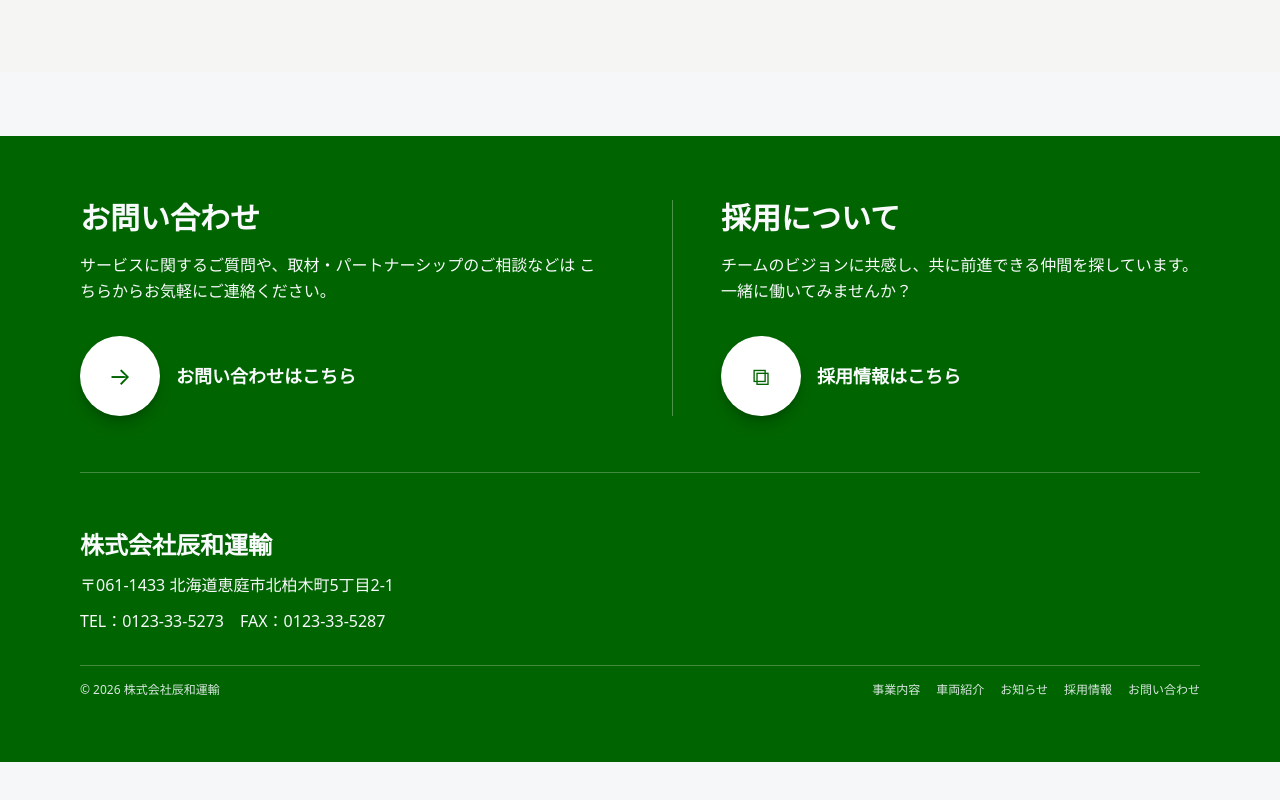
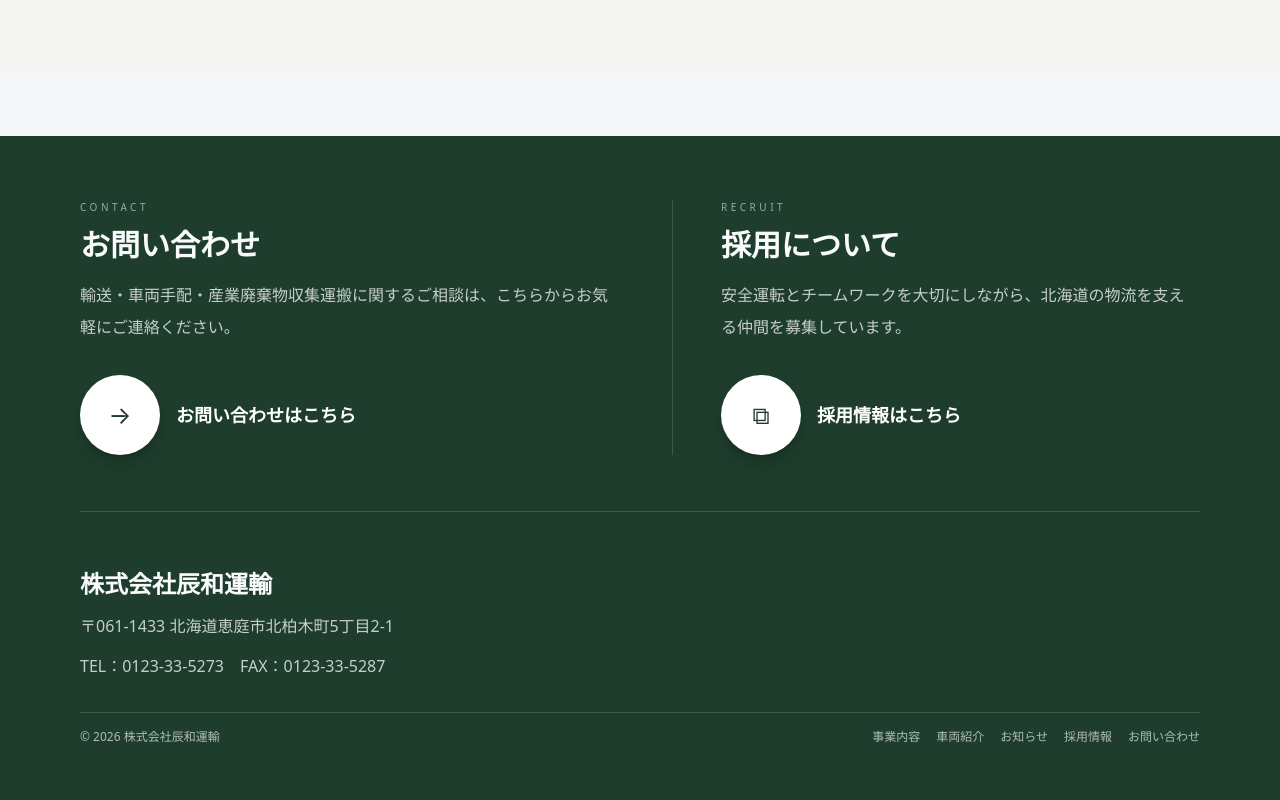
Before and after one commit to ANOSkdy/sinwaunyu, a Next.js app: page /contact in a window 1280 px wide. Shown: the part 1926-2726 px from the top of the page. Before the commit the page ends 2688 px from the top, so only its background shows below. Built offline with nearby package versions, Linux system fonts and the light colour scheme.

Commit message:
fix: align footer colors with new visual system

```diff
--- a/src/components/layout/Footer.tsx
+++ b/src/components/layout/Footer.tsx
@@ -4,91 +4,78 @@ export function Footer() {
   const year = new Date().getFullYear();
 
   return (
-    // フッター全体はプライマリグリーン
-    <footer
-      className="mt-16 text-slate-50"
-      style={{ backgroundColor: "#006400" }}
-    >
+    <footer className="mt-16 bg-[#1e3d2c] text-slate-50">
       <div className="mx-auto max-w-6xl px-4 py-12 md:py-16">
-        {/* 上段：お問い合わせ / 採用 CTA */}
-        <div className="grid gap-10 border-b border-white/25 pb-14 md:grid-cols-2 md:gap-16">
-          {/* お問い合わせ */}
+        <div className="grid gap-10 border-b border-white/15 pb-14 md:grid-cols-2 md:gap-16">
           <section>
-            <h2 className="text-2xl font-bold md:text-3xl">お問い合わせ</h2>
-            <p className="mt-4 text-sm leading-relaxed md:text-base">
-              サービスに関するご質問や、取材・パートナーシップのご相談などは
-              こちらからお気軽にご連絡ください。
+            <p className="font-mono text-[10px] uppercase tracking-[0.35em] text-white/55">
+              Contact
+            </p>
+            <h2 className="mt-3 text-2xl font-bold md:text-3xl">お問い合わせ</h2>
+            <p className="mt-4 text-sm leading-8 text-white/75 md:text-base">
+              輸送・車両手配・産業廃棄物収集運搬に関するご相談は、こちらからお気軽にご連絡ください。
             </p>
             <Link
               href="/contact"
-              className="mt-8 inline-flex items-center gap-4"
+              className="mt-8 inline-flex items-center gap-4 text-white transition hover:text-white/80"
             >
-              {/* ★ アイコン文字色を #006400 で固定 */}
-              <span
-                className="flex h-16 w-16 items-center justify-center rounded-full bg-white text-2xl shadow-lg shadow-black/20 md:h-20 md:w-20"
-                style={{ color: "#006400" }}
-              >
+              <span className="flex h-16 w-16 items-center justify-center rounded-full bg-white text-2xl text-[#1e3d2c] shadow-lg shadow-black/20 transition hover:bg-slate-100 md:h-20 md:w-20">
                 →
               </span>
-              <span className="text-base font-semibold md:text-lg">
+              <span className="text-base font-bold md:text-lg">
                 お問い合わせはこちら
               </span>
             </Link>
           </section>
 
-          {/* 採用について */}
-          <section className="md:border-l md:border-white/30 md:pl-12">
-            <h2 className="text-2xl font-bold md:text-3xl">採用について</h2>
-            <p className="mt-4 text-sm leading-relaxed md:text-base">
-              チームのビジョンに共感し、共に前進できる仲間を探しています。
-              一緒に働いてみませんか？
+          <section className="md:border-l md:border-white/15 md:pl-12">
+            <p className="font-mono text-[10px] uppercase tracking-[0.35em] text-white/55">
+              Recruit
+            </p>
+            <h2 className="mt-3 text-2xl font-bold md:text-3xl">採用について</h2>
+            <p className="mt-4 text-sm leading-8 text-white/75 md:text-base">
+              安全運転とチームワークを大切にしながら、北海道の物流を支える仲間を募集しています。
             </p>
             <Link
               href="/recruit"
-              className="mt-8 inline-flex items-center gap-4"
+              className="mt-8 inline-flex items-center gap-4 text-white transition hover:text-white/80"
             >
-              {/* ★ 採用アイコンも #006400 */}
-              <span
-                className="flex h-16 w-16 items-center justify-center rounded-full bg-white text-2xl shadow-lg shadow-black/20 md:h-20 md:w-20"
-                style={{ color: "#006400" }}
-              >
+              <span className="flex h-16 w-16 items-center justify-center rounded-full bg-white text-2xl text-[#1e3d2c] shadow-lg shadow-black/20 transition hover:bg-slate-100 md:h-20 md:w-20">
                 ⧉
               </span>
-              <span className="text-base font-semibold md:text-lg">
+              <span className="text-base font-bold md:text-lg">
                 採用情報はこちら
               </span>
             </Link>
           </section>
         </div>
 
-        {/* 中段：会社情報 */}
         <div className="mt-14 space-y-3">
           <div className="text-xl font-bold md:text-2xl">株式会社辰和運輸</div>
-          <p className="text-sm md:text-base">
+          <p className="text-sm leading-7 text-white/75 md:text-base">
             〒061-1433 北海道恵庭市北柏木町5丁目2-1
           </p>
-          <p className="text-sm md:text-base">
+          <p className="text-sm leading-7 text-white/75 md:text-base">
             TEL：0123-33-5273　FAX：0123-33-5287
           </p>
         </div>
 
-        {/* 下段：コピーライト＋フッターナビ */}
-        <div className="mt-8 border-t border-white/25 pt-4 text-xs text-slate-100/90 md:flex md:items-center md:justify-between">
+        <div className="mt-8 border-t border-white/15 pt-4 text-xs text-white/65 md:flex md:items-center md:justify-between">
           <p>© {year} 株式会社辰和運輸</p>
           <nav className="mt-3 flex flex-wrap gap-4 md:mt-0 md:justify-end">
-            <Link href="/company" className="hover:underline">
+            <Link href="/company" className="transition hover:text-white">
               事業内容
             </Link>
-            <Link href="/service" className="hover:underline">
+            <Link href="/service" className="transition hover:text-white">
               車両紹介
             </Link>
-            <Link href="/news" className="hover:underline">
+            <Link href="/news" className="transition hover:text-white">
               お知らせ
             </Link>
-            <Link href="/recruit" className="hover:underline">
+            <Link href="/recruit" className="transition hover:text-white">
               採用情報
             </Link>
-            <Link href="/contact" className="hover:underline">
+            <Link href="/contact" className="transition hover:text-white">
               お問い合わせ
             </Link>
           </nav>
```
